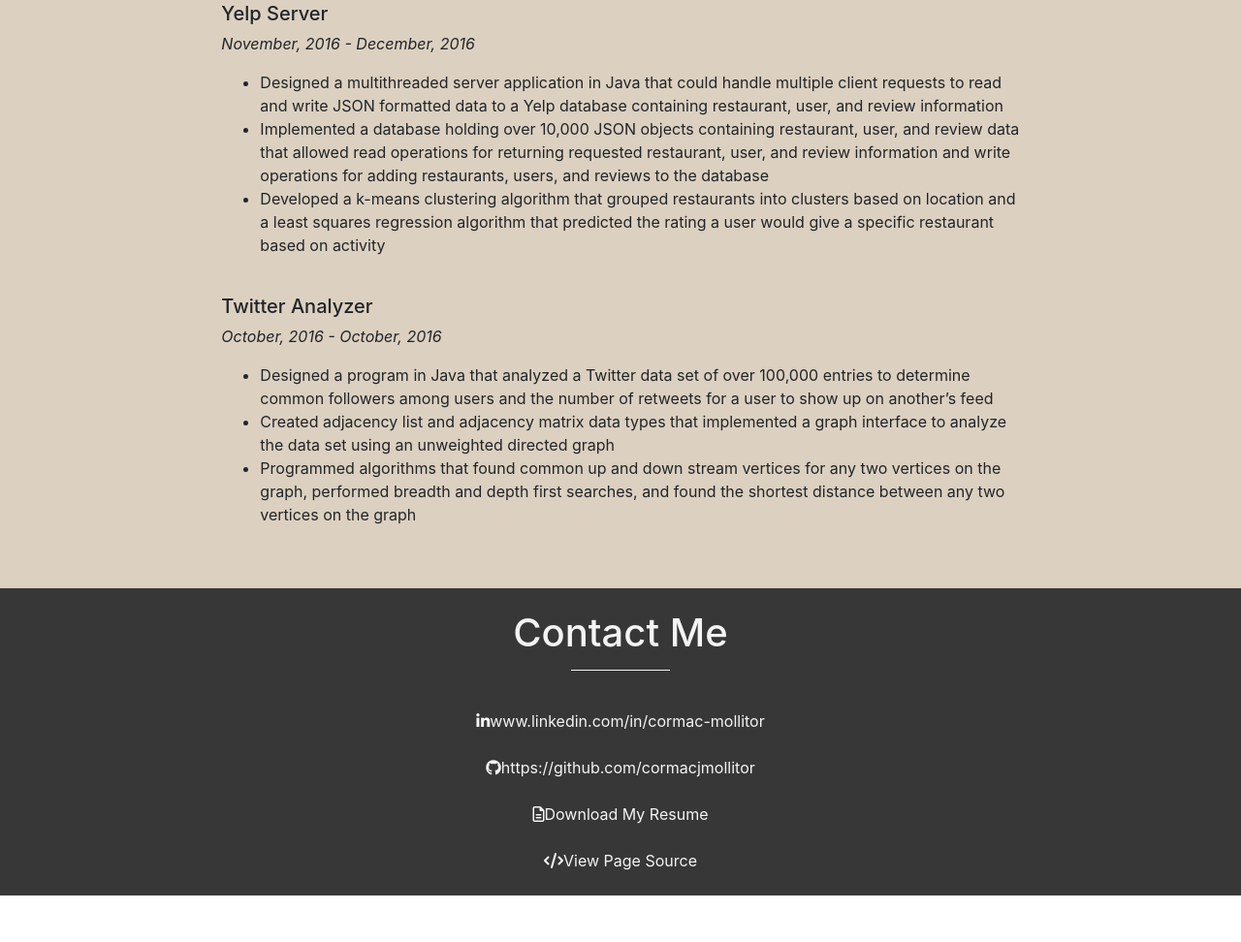
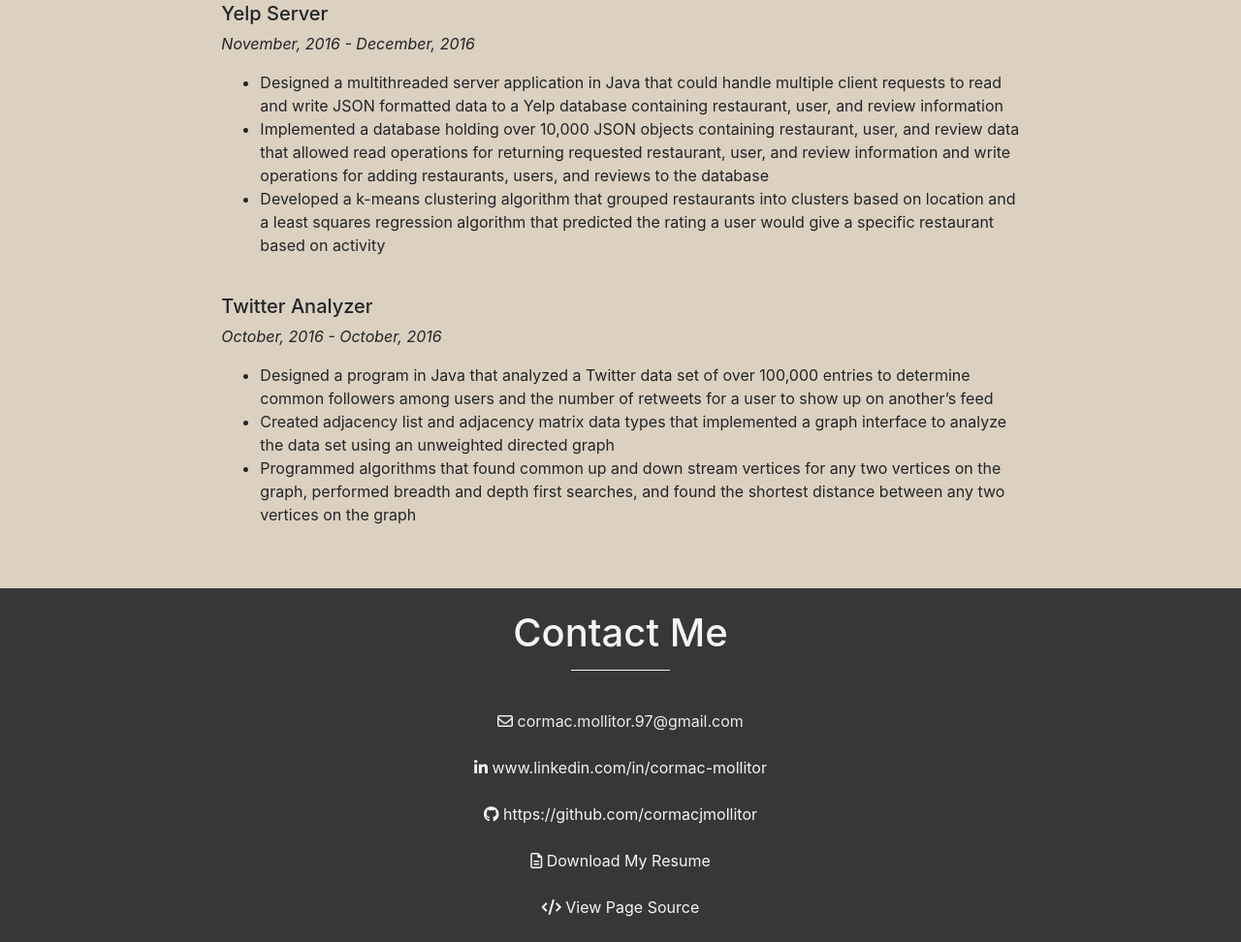
Before and after one commit to cormacjmollitor/Resume-For-Cormac-Mollitor, a website: page index.html in a window 1280 px wide. Shown: the part 4320-5292 px from the top of the page at 97% size. Before the commit the page ends 5244 px from the top, so only its background shows below. Drawn offline with nearby package versions, Linux system fonts and the light colour scheme.

Commit message:
added email

```diff
--- a/index.html
+++ b/index.html
@@ -376,65 +376,25 @@
           <h1 class="contact-text contact-header">Contact Me</h1> <!--Try this in the other colors too-->
           <hr width="25%" class="contact-hr">
           <br>
+          <a class="drangus" href="mailto:cormac.mollitor.97@gmail.com" target="_blank">
+            <span class="icon icon-email"><i class="fa fa-envelope-o" aria-hidden="true"></i> cormac.mollitor.97@gmail.com</span>
+          </a>
+          <br><br>
           <a class="contact-text" href="https://www.linkedin.com/in/cormac-mollitor/" target="_blank">
-      	    <span class="icon icon-linkedin"><i class="fa fa-linkedin" aria-hidden="true"></i>www.linkedin.com/in/cormac-mollitor</span>
+      	    <span class="icon icon-linkedin"><i class="fa fa-linkedin" aria-hidden="true"></i> www.linkedin.com/in/cormac-mollitor</span>
           </a>
-          <br>
-          <br>
+          <br><br>
           <a class="contact-text" href="https://github.com/cormacjmollitor" target="_blank">
-            <span class="icon icon-github"><i class="fa fa-github" aria-hidden="true"></i>https://github.com/cormacjmollitor</span>
+            <span class="icon icon-github"><i class="fa fa-github" aria-hidden="true"></i> https://github.com/cormacjmollitor</span>
           </a>
-          <br>
-          <br>
+          <br><br>
           <a class="contact-text" href="assets/Cormac-Mollitor-Resume.pdf" target="_blank">
-            <span class="icon icon"><i class="fa fa-file-text-o" aria-hidden="true"></i>Download My Resume</span>
+            <span class="icon icon"><i class="fa fa-file-text-o" aria-hidden="true"></i> Download My Resume</span>
           </a>
-          <br>
-          <br>
+          <br><br>
           <a class="contact-text" href="https://github.com/cormacjmollitor/cormacjmollitor.github.io" target="_blank">
-            <span class="icon icon-code"><i class="fa fa-code" aria-hidden="true"></i>View Page Source</span>
+            <span class="icon icon-code"><i class="fa fa-code" aria-hidden="true"></i> View Page Source</span>
           </a>
-          <!--<div class="row">
-            <div class="col-xl-6 col-lg-6 col-md-6 col-sm-6 col-xs-6" style="min-width: 375px">
-              <ul style="list-style-type: none">
-                <li>
-                  <a class="contact-text pull-left" href="https://www.linkedin.com/in/cormac-mollitor/" target="_blank">
-              	    <span class="icon icon-linkedin"><i class="fa fa-linkedin" aria-hidden="true"></i> www.linkedin.com/in/cormac-mollitor</span>
-                  </a>
-                </li>
-                <br><br>
-                <li>
-                  <a class="contact-text pull-left" href="https://github.com/cormacjmollitor" target="_blank">
-                    <span class="icon icon-github"><i class="fa fa-github" aria-hidden="true"></i > https://github.com/cormacjmollitor</span>
-                  </a>
-                </li>
-              </ul>
-            </div>
-            <div class="col-xl-1 col-lg-1 col-md-1 col-sm-1 col-xs-1"></div>
-            <!--<div class="col-xl-4 col-lg-4 col-md-4 col-sm-4 col-xs-4" style="min-width: 325px">
-              <ul style="list-style-type: none">
-                <li>
-                  <a class="contact-text pull-left" href="mailto:cormac.mollitor.97@gmail.com" target="_blank" style="min-width: 254px">
-                    <span class="icon icon-email" style="min-width: 254px"><i class="fa fa-envelope-o" aria-hidden="true"></i> cormac.mollitor.97@gmail.com</span>
-                  </a>
-                </li>
-                <br><br>
-                <li><!--Resume will go here-->
-                  <!--<a class="contact-text pull-left" href="assets/Cormac-Mollitor-Resume.pdf" target="_blank">
-                    <span class="icon icon"><i class="fa fa-file-text-o" aria-hidden="true"></i> Download My Resume</span>
-                  </a>
-                </li>
-              </ul>
-            </div>
-          </div>-->
-          <!--<br>
-          <div class="row">
-            <div class="col-xl-12 col-lg-12 col-md-12 col-sm-12 col-xs-12">
-              <a class="contact-text" href="https://github.com/cormacjmollitor/cormacjmollitor.github.io" target="_blank" style="text-align: center">
-                <span class="icon icon-code"><i class="fa fa-code" aria-hidden="true"></i> View Page Source</span>
-              </a>
-            </div>
-          </div>-->
           <br><br>
         </div>
       </div>
```
